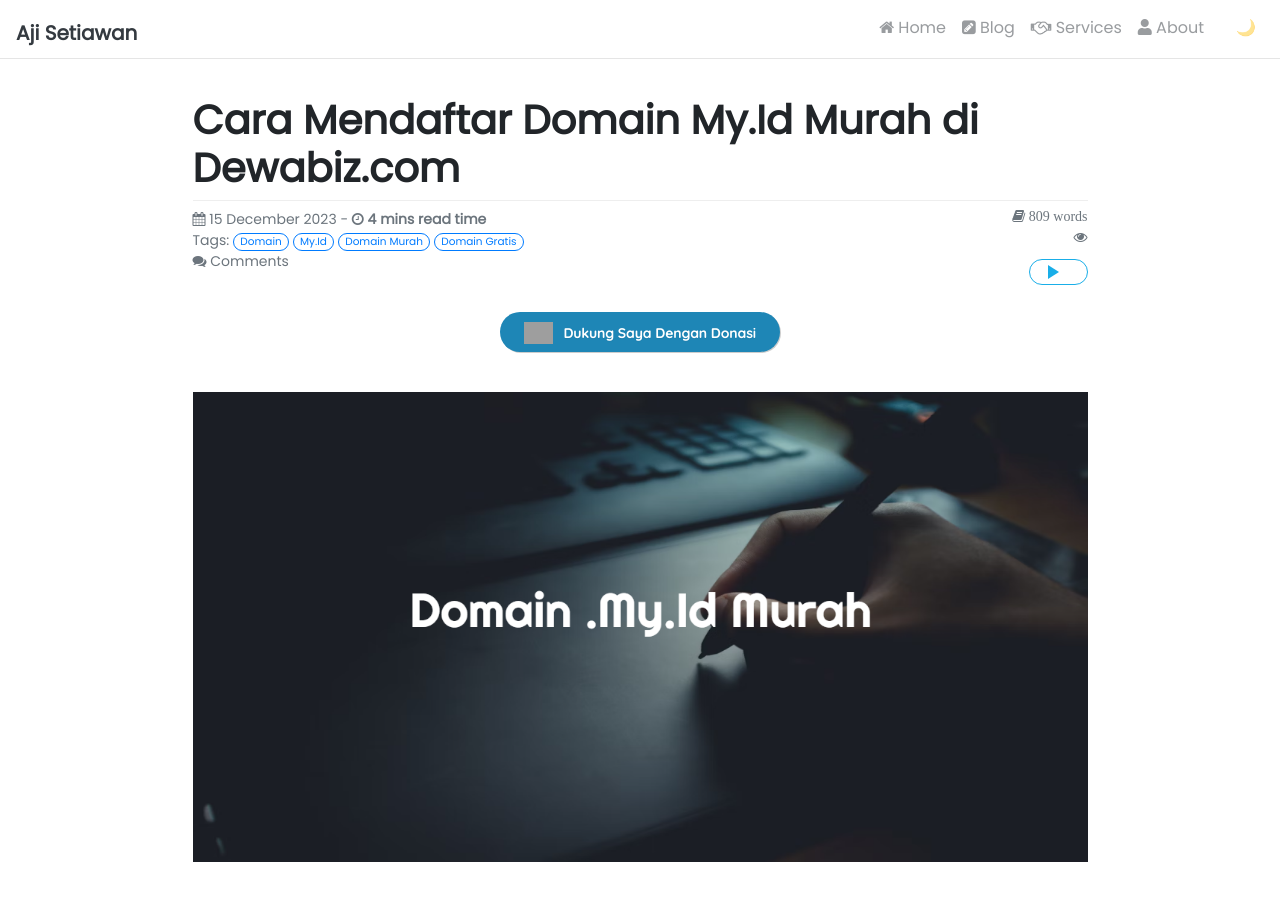
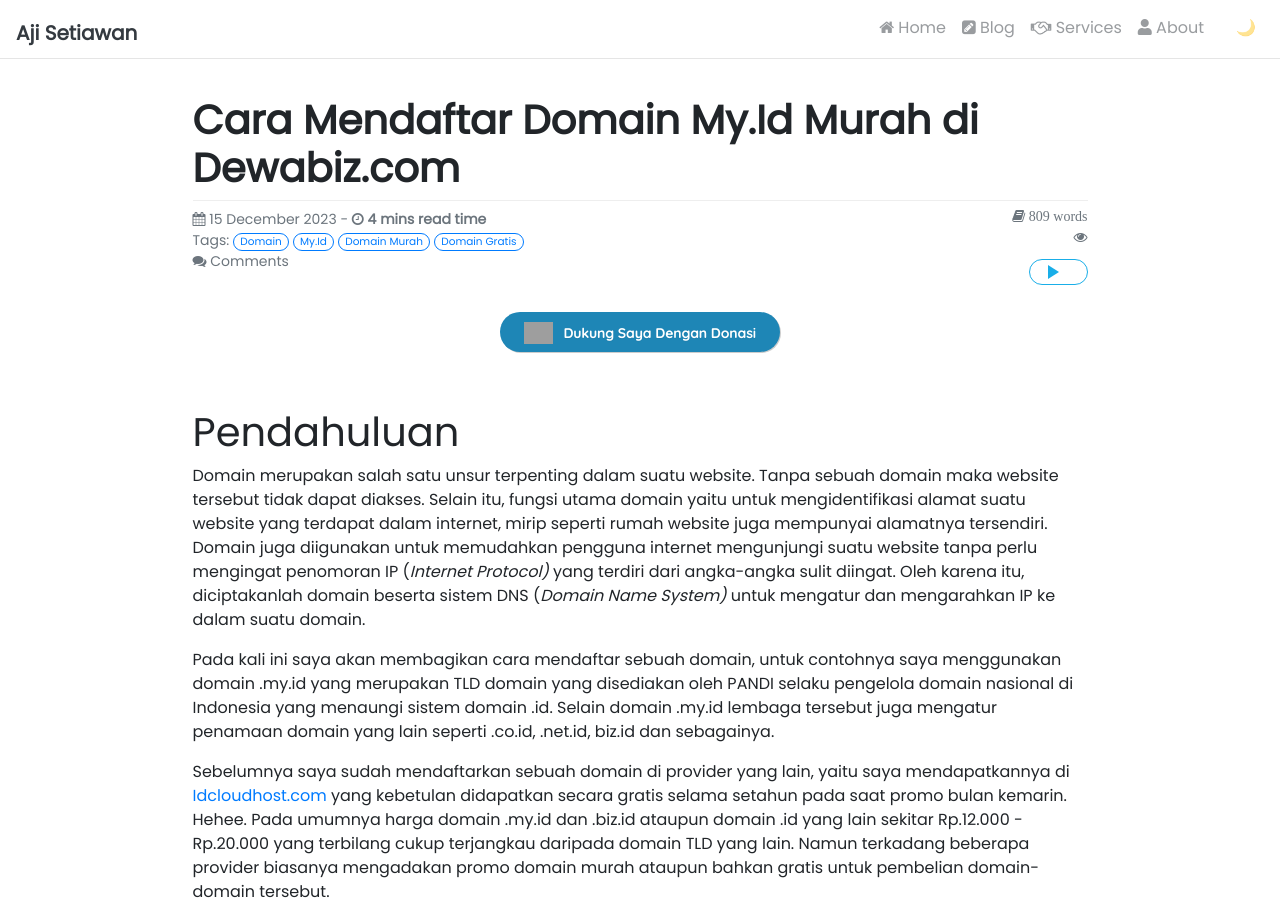
Before and after one commit to ajisetiawan716/ajisetiawan716.github.io, a Jekyll site: the page built from _posts/2023-12-15-cara-daftar-domain-my.id-murah-di-dewabiz.md, in a window 1280 px wide and 900 px high. Built offline with Jekyll 4.4.1, drawn with Linux system fonts in a browser that asks for light colours; nearby versions of some CDN libraries; comment, search, counter and statistics services are not loaded; grey boxes are pictures that could not be loaded.

Commit message:
Update post.html

```diff
--- a/_layouts/post.html
+++ b/_layouts/post.html
@@ -42,8 +42,9 @@ layout: page
 <!-- trakteer widget -->
 <br>
  <!– call the featured-post-image.html template file –>
-{% include blog/post-featured-image.html external-image=page.external-image image=page.image alt=page.image-alt %}
-
+{% if page.image and page.external-image %}
+      {% include blog/post-featured-image.html image=page.image external-image=page.external-image alt=page.image-alt %}
+    {% endif %}
 <div id="post-body">
 {{ content }}
 </div>
```
